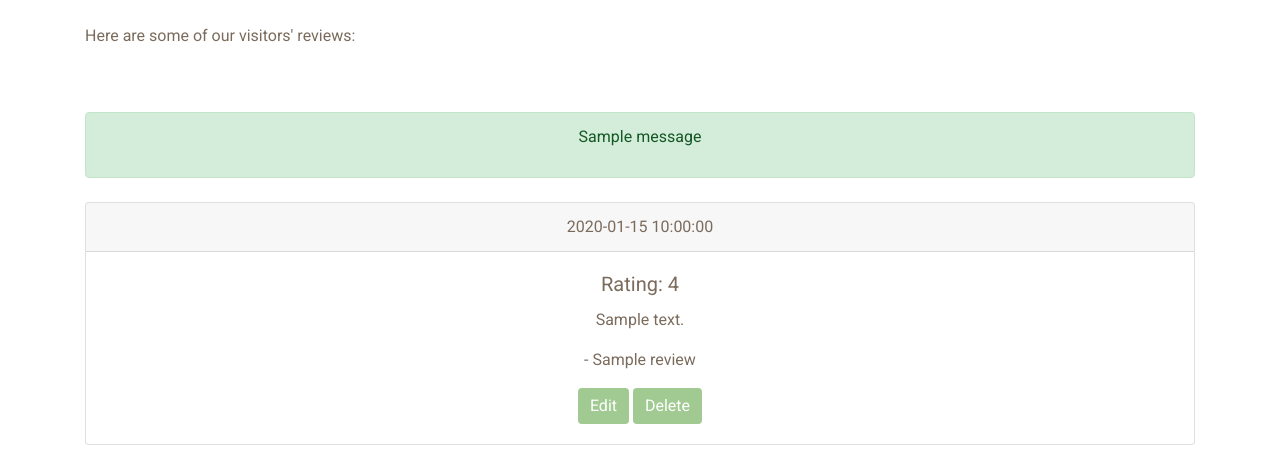
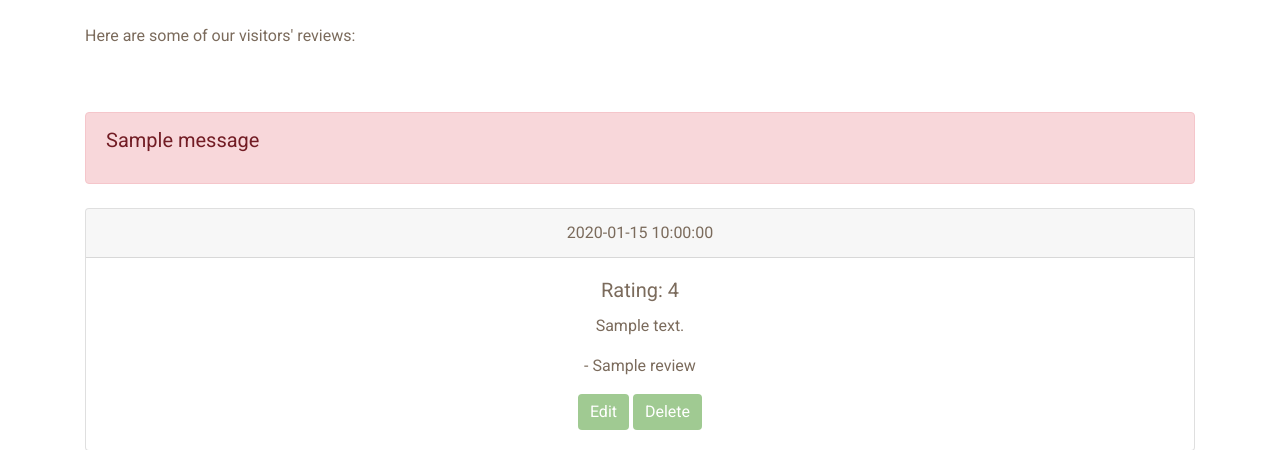
Before and after one commit to Code-Institute-Submissions/sofias_bistro, a Flask app: page /reviews in a window 1280 px wide. Shown: the part 112-562 px from the top of the page. Run offline with Flask 2, Linux system fonts and the light colour scheme; one stand-in notice (Sample message) is shown; a database or web service that is not in the repository returns one stand-in record (values such as "Sample title"); some libraries are stand-ins or nearby versions.

Commit message:
Amended all_reviews.html to test flash message display on heroku.

```diff
--- a/templates/all_reviews.html
+++ b/templates/all_reviews.html
@@ -15,15 +15,11 @@
 
     <!--Messages to notify user when they successfully add, edit or delete a review will appear in this section on the page-->
     <div>
-      {% with messages = get_flashed_messages() %}
-        {% if messages %}
-          <div class='flashes alert alert-success' style="text-align:center;">
-            {% for message in messages %}
-              <p>{{ message }}</p>
-            {% endfor %}
-          </div>
-        {% endif %}
-      {% endwith %}
+    {% for message in get_flashed_messages() %}
+      <div class="alert alert-danger">
+        <p class="lead">{{ message }}</p>
+      </div>
+    {% endfor %}
     </div>
 
     <!--Calling all reviews from the database-->
```
